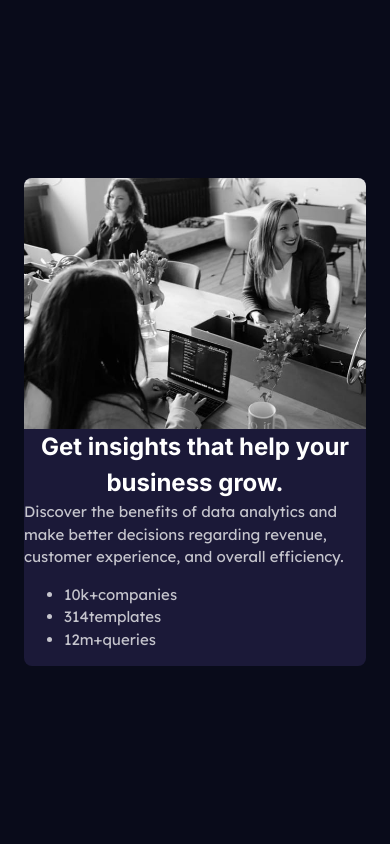
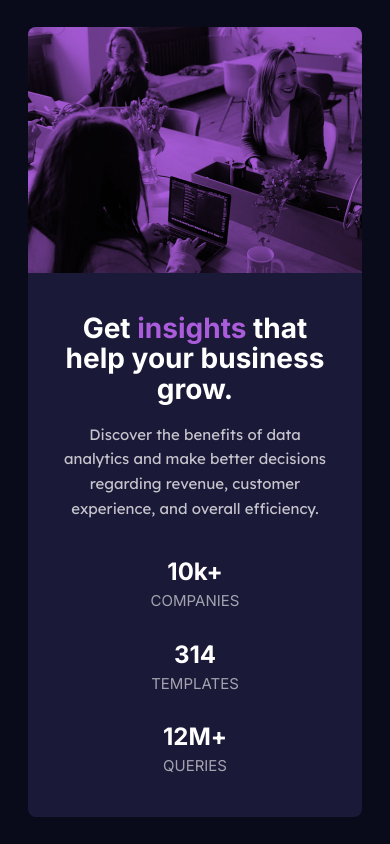
Before and after one commit to chucksterv/fem-stats-preview-card-component, a plain HTML site: page index.html in a window 390 px wide. Drawn offline with Linux system fonts and the light colour scheme.

Commit message:
Created the mobile styling

```diff
--- a/index.html
+++ b/index.html
@@ -27,6 +27,10 @@
     <main class="card">
       <div class="card__img">
         <picture>
+          <source
+            media="(min-width: 654px)"
+            srcset="images/image-header-desktop.jpg"
+          />
           <img src="images/image-header-mobile.jpg" alt="" />
         </picture>
       </div>
@@ -40,14 +44,14 @@
           regarding revenue, customer experience, and overall efficiency.
         </p>
         <ul class="card__stats">
-          <li class="card__stat-item">
+          <li class="card__stats-item">
             <span class="card__stats-numeral">10k+</span>companies
           </li>
-          <li class="card__stat-item">
+          <li class="card__stats-item">
             <span class="card__stats-numeral">314</span>templates
           </li>
-          <li class="card__stat-item">
-            <span class="card__stats-numeral">12m+</span>queries
+          <li class="card__stats-item">
+            <span class="card__stats-numeral">12M+</span>queries
           </li>
         </ul>
       </div>
--- a/scss/abstracts/_typography.scss
+++ b/scss/abstracts/_typography.scss
@@ -1,5 +1,6 @@
 $fs-regular: 0.9375rem;
-$fs-headings: 1.5rem;
+$fs-headings: 1.75rem;
+$fs-numerals: 1.5rem;
 
 $fw-regular: 400;
 $fw-bold: 700;
--- a/scss/base/_generalStyles.scss
+++ b/scss/base/_generalStyles.scss
@@ -12,9 +12,16 @@ body {
 }
 
 h1 {
+  text-align: center;
+  line-height: 1.1;
+
+  color: $clr--neutral-400;
   font-family: $ff-headings;
   font-weight: $fw-bold;
+  font-size: $fs-headings;
+}
+
+p {
   text-align: center;
-  font-size: $fs-headings;
-  color: $clr--neutral-400;
+  line-height: 1.65;
 }
--- a/scss/base/_reset.scss
+++ b/scss/base/_reset.scss
@@ -21,8 +21,9 @@ dd {
 }
 
 /* Remove list styles on ul, ol elements with a list role, which suggests default styling will be removed */
-ul[role="list"],
-ol[role="list"] {
+ul,
+ol {
+  padding: 0;
   list-style: none;
 }
 
--- a/scss/components/_index.scss
+++ b/scss/components/_index.scss
@@ -0,0 +1 @@
+@forward "stats";
--- /dev/null
+++ b/scss/components/_stats.scss
@@ -0,0 +1,12 @@
+@use "../abstracts/" as *;
+
+.card__stats {
+  text-align: center;
+  font-family: $ff-headings;
+  text-transform: uppercase;
+  color: $clr--neutral-200;
+
+  display: flex;
+  flex-direction: column;
+  row-gap: 1.5rem;
+}
--- a/scss/layout/_grid.scss
+++ b/scss/layout/_grid.scss
@@ -2,9 +2,23 @@
 
 .card {
   display: grid;
-  width: min(100% - 3rem, 800px);
+  width: min(100% - 3.5rem, 800px);
   margin-inline: auto;
   background-color: $clr--primary-blue-300;
   border-radius: 0.5rem;
   overflow: hidden;
+
+  &__img {
+    background-color: $clr--primary-blue-200;
+
+    img {
+      mix-blend-mode: multiply;
+    }
+  }
+
+  &__content {
+    padding: 2.5rem 2rem 1.5rem;
+    display: grid;
+    row-gap: 1.1rem;
+  }
 }
--- a/scss/utilities/_index.scss
+++ b/scss/utilities/_index.scss
@@ -0,0 +1,2 @@
+@forward "textMagenta";
+@forward "statNumeral";
--- /dev/null
+++ b/scss/utilities/_statNumeral.scss
@@ -0,0 +1,10 @@
+@use "../abstracts/" as *;
+
+.card__stats-numeral {
+  display: block;
+  font-family: $ff-headings;
+  font-weight: $fw-bold;
+  font-size: $fs-numerals;
+  color: $clr--neutral-400;
+  text-transform: none;
+}
--- /dev/null
+++ b/scss/utilities/_textMagenta.scss
@@ -0,0 +1,5 @@
+@use "../abstracts/" as *;
+
+.color-magenta {
+  color: $clr--primary-blue-200;
+}
```
Also changed, not shown: style.css, 1 other file.
